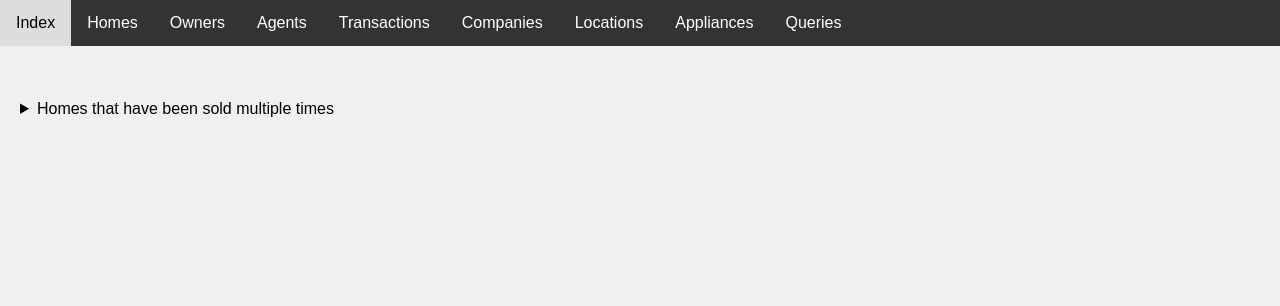
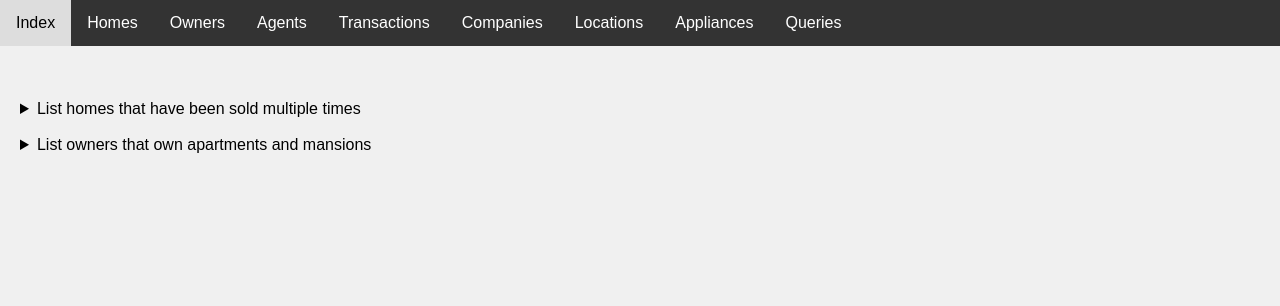
Before and after one commit to jaredt17/Project-CSI5450, a Flask app: page /queries in a window 1280 px wide. Shown: the top 306 px of the page. Run offline with Flask 3, Linux system fonts and the light colour scheme.

Commit message:
added apartments, mansions query

```diff
--- a/realMI/app.py
+++ b/realMI/app.py
@@ -465,7 +465,8 @@ class Content:
         self.results: List[Any] = []
 
 content: List[Content] = [
-    Content("Homes that have been sold multiple times", "list_homes_sold_multiple_times", ["Address", "Count"])
+    Content("List homes that have been sold multiple times", "list_homes_sold_multiple_times", ["Address", "Count"]),
+    Content("List owners that own apartments and mansions", "find_owners_who_own_apartments_and_mansions", ["Owner"])
 ]
 
 def setOpen():
@@ -483,14 +484,28 @@ def queries():
         if "list_homes_sold_multiple_times" in request.values.keys():
 
             c = content[0]
+            c.results.clear()
 
             res = q.list_homes_sold_multiple_times()
+
             for r in res:
                 addr = r['addr']
                 unit = f"\n{addr['unit_number']}" if addr['unit_number'] else ""
                 c.results.append(
                     [f"{addr['street_number']} {addr['street']}{unit}\n{addr['city']}, {addr['state']} {addr['zip']}", r['times_sold']]
                 )
+            c.open = setOpen()
+
+        if "find_owners_who_own_apartments_and_mansions" in request.values.keys():
+
+            c = content[1]
+            c.results.clear()
+
+            res = q.find_owners_who_own_apartments_and_mansions()
+
+            for r in res:
+                c.results.append([f"{r['first_name']} {r['last_name']}"])
+
             c.open = setOpen()
 
         # agents = list(agents_collection.find())
@@ -510,9 +525,6 @@ def queries():
         # owner_result = q.find_owners_who_own_apartments_and_mansions()
         # # print(owner_result)
 
-        # home_sold_mult_times = q.list_homes_sold_multiple_times()
-        # print(home_sold_mult_times)
-
         # END HOME TYPES ----------------------------------------------
 
     return render_template("queries.html", content=content)
--- a/realMI/templates/queries.html
+++ b/realMI/templates/queries.html
@@ -118,6 +118,7 @@
         {% endfor %}
     </table>
 </details>
+</br>
 {% endfor %}
 
 {% endblock %}
```
